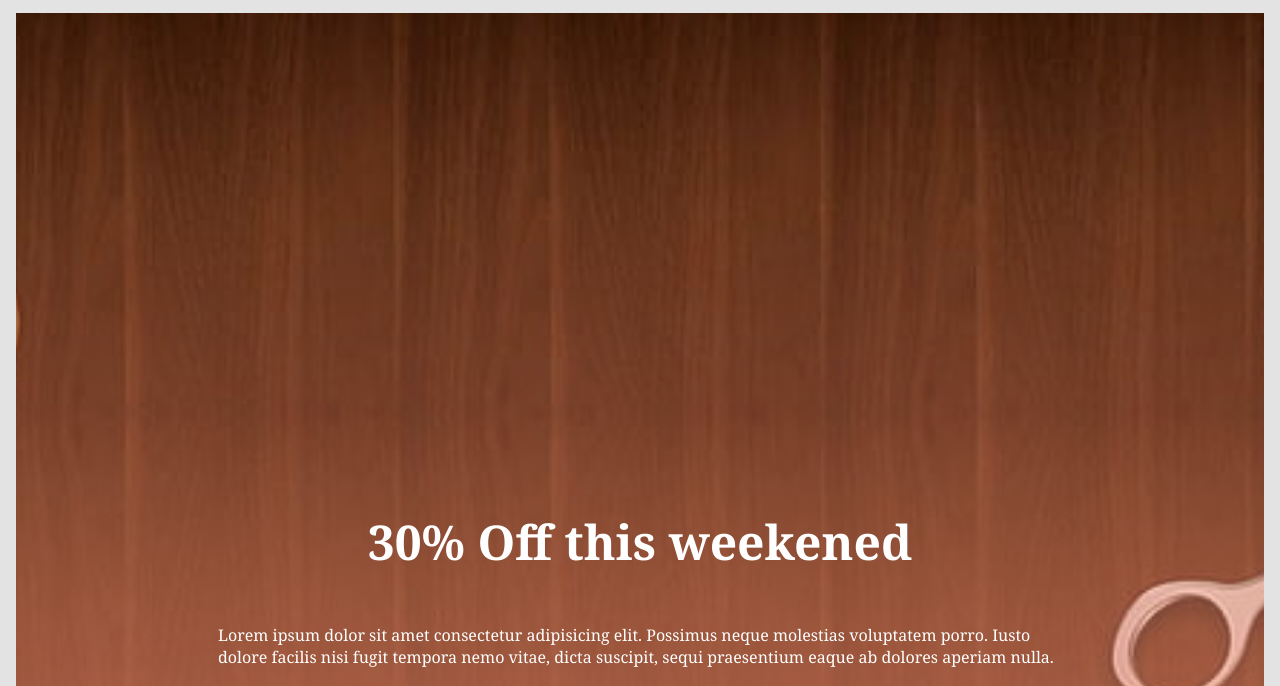
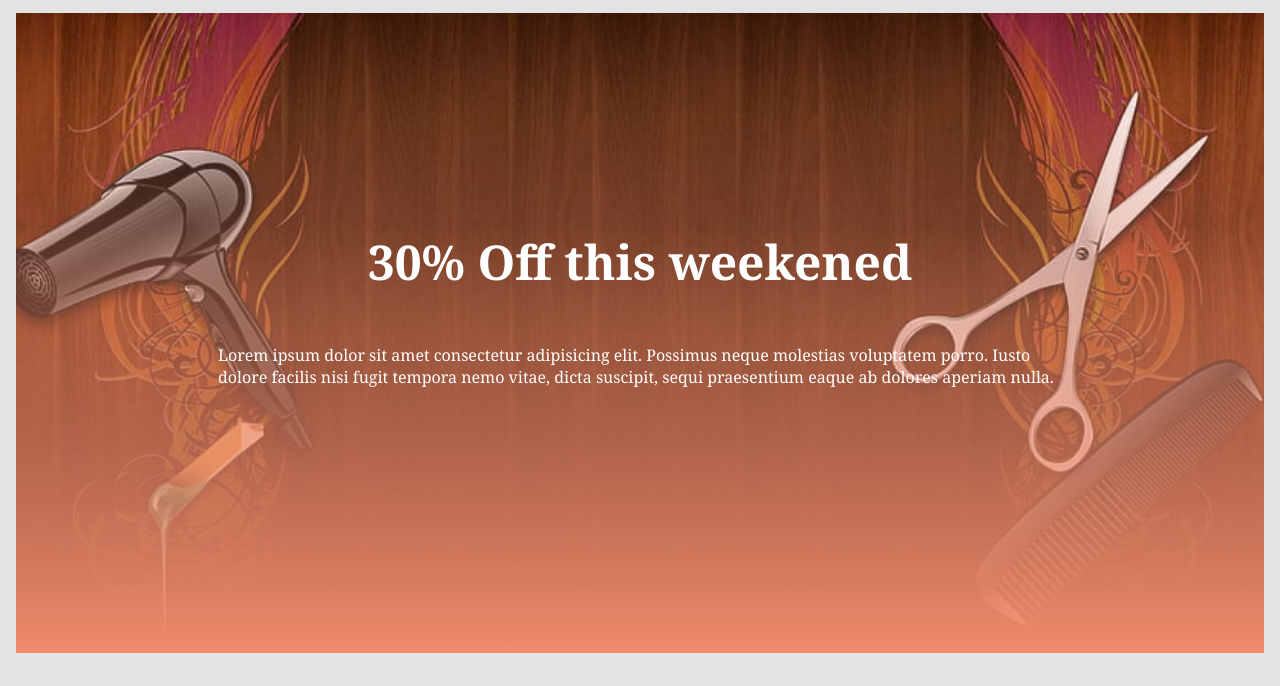
Before and after one commit to fazzyA/portfolio-coursera, a plain HTML site: page index.html in a window 1280 px wide. Shown: the part 125-811 px from the top of the page. Drawn offline with Linux system fonts and the light colour scheme.

Commit message:
Styling (#2)
* add sty;ling

* add height

```diff
--- a/css/styles.css
+++ b/css/styles.css
@@ -64,7 +64,7 @@ footer img {
     background-size: cover;
     background-position: center;
     background-repeat: no-repeat;
-    height: 150%;
+    height: 80%;
     padding: 9em 5em;
 
 }
```
